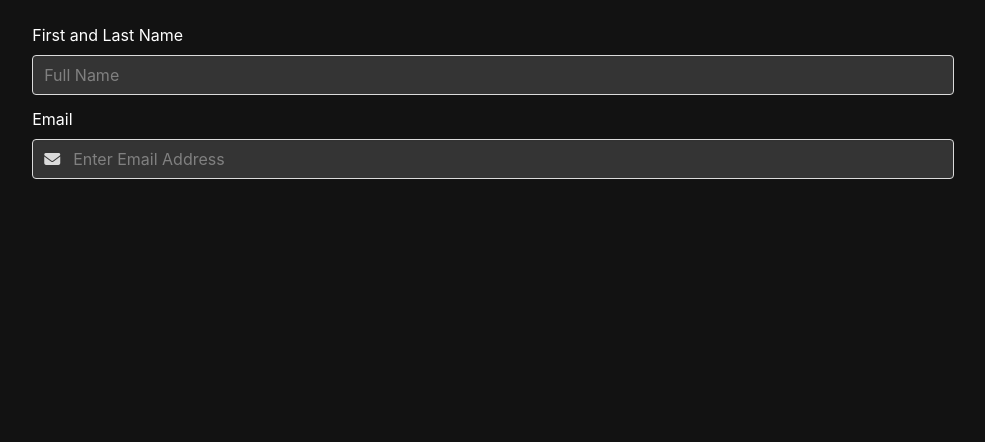
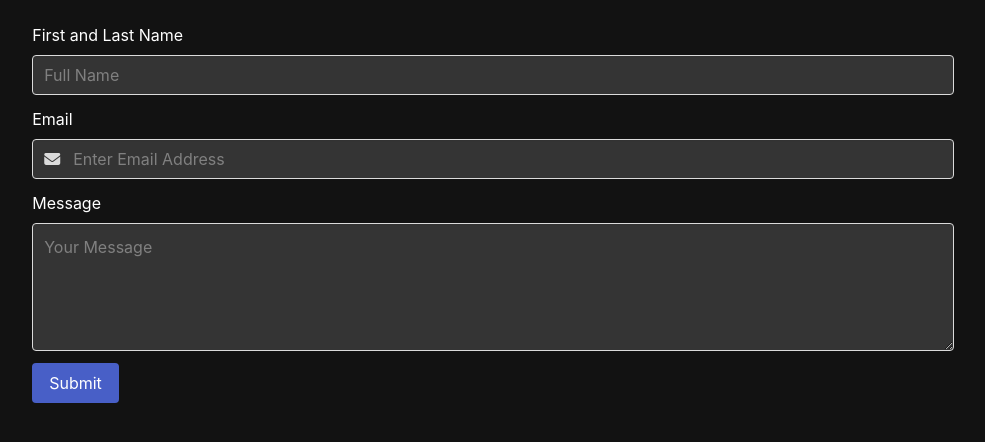
Before and after one commit to Revilite/python-portfolio, a Flask app: page /contact in a window 1280 px wide. Shown: the part 143-585 px from the top of the page, without its empty margins (147-1132 px from the left). Run offline with Flask 2, Linux system fonts and the light colour scheme; some libraries are stand-ins or nearby versions.

Commit message:
finished contact page

```diff
--- a/website/static/style.css
+++ b/website/static/style.css
@@ -25,7 +25,7 @@ html {
   margin: auto;
 }
 
-.content{
+.content {
   width: 80%;
   margin-left: auto;
   margin-right: auto;
@@ -36,11 +36,13 @@ html {
   font-weight: normal;
 }
 
-.input {
+.input,
+.textarea {
   background-color: #343434;
   color: white;
 }
 
-.input::placeholder {
+.input::placeholder,
+.textarea::placeholder {
   color: gray;
 }
--- a/website/templates/contact.html
+++ b/website/templates/contact.html
@@ -2,22 +2,36 @@
 content %}
 
 <form>
+    <!-- First and last name -->
   <div class="field">
     <label class="label">First and Last Name</label>
     <div class="control">
       <input class="input" type="text" placeholder="Full Name" name="name" />
     </div>
   </div>
-
+  <!-- Email Address -->
   <div class="field">
     <label class="label">Email</label>
     <div class="control has-icons-left">
-      <input class="input" type="email" placeholder="Enter Email Address">
+      <input class="input" type="email" placeholder="Enter Email Address" />
       <span class="icon is-small is-left">
         <i class="fas fa-envelope"></i>
       </span>
     </div>
   </div>
+  <!-- Message -->
+  <div class="field">
+    <label class="label">Message</label>
+    <div class="control">
+      <textarea class="textarea" placeholder="Your Message"></textarea>
+    </div>
+  </div>
+  <!-- Submit Button -->
+  <div class="field">
+    <div class="control">
+      <button class="button is-link">Submit</button>
+    </div>
+  </div>
 </form>
 
 {% endblock%}
```
